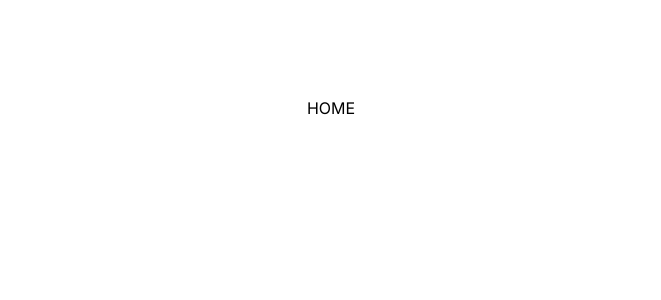
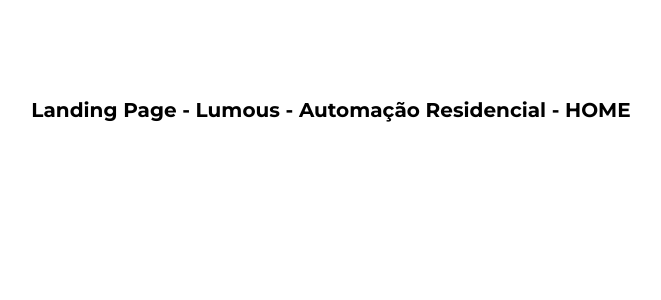
Before and after one commit to OtavioMelo12/lumous-landing-page, a Next.js app: page / in a window 1280 px wide. Shown: the top 300 px of the page, without its empty margins (309-970 px from the left). Built offline with nearby package versions, Linux system fonts and the light colour scheme.

Commit message:
feat: Change font

```diff
--- a/src/app/layout.tsx
+++ b/src/app/layout.tsx
@@ -1,14 +1,17 @@
 import type { Metadata } from 'next';
 
-import { Inter } from 'next/font/google';
+import { Montserrat } from 'next/font/google';
 
 import './globals.css';
 
-const inter = Inter({ subsets: ['latin'] });
+const lato = Montserrat({
+  subsets: ['latin'],
+});
 
 export const metadata: Metadata = {
   authors: [{ name: 'Otávio Melo' }],
-  description: 'Criado por Lumous',
+  description:
+    'Empresa de automação residencial em Minas Gerais. Transforme sua casa em um lar mágico com a Lumous.',
   title: 'Lumous | Automação Residencial',
 };
 
@@ -17,7 +20,7 @@
 }: Readonly<{ children: React.ReactNode }>) {
   return (
     <html lang="pt-Br">
-      <body className={inter.className}>{children}</body>
+      <body className={lato.className}>{children}</body>
     </html>
   );
 }
--- a/src/app/page.tsx
+++ b/src/app/page.tsx
@@ -1,7 +1,9 @@
 export default function Home() {
   return (
     <main className="flex min-h-screen flex-col items-center justify-between p-24">
-      HOME
+      <h1 className="font-bold text-xl">
+        Landing Page - Lumous - Automação Residencial - HOME
+      </h1>
     </main>
   );
 }
--- a/tailwind.config.ts
+++ b/tailwind.config.ts
@@ -1,10 +1,10 @@
-import type { Config } from "tailwindcss";
+import type { Config } from 'tailwindcss';
 
 const config: Config = {
-  content: ["./src/**/*.{js,ts,jsx,tsx}"],
+  content: ['./src/**/*.{js,ts,jsx,tsx}'],
+  plugins: [],
   theme: {
-    extend: { },
+    extend: {},
   },
-  plugins: [],
 };
 export default config;
```
